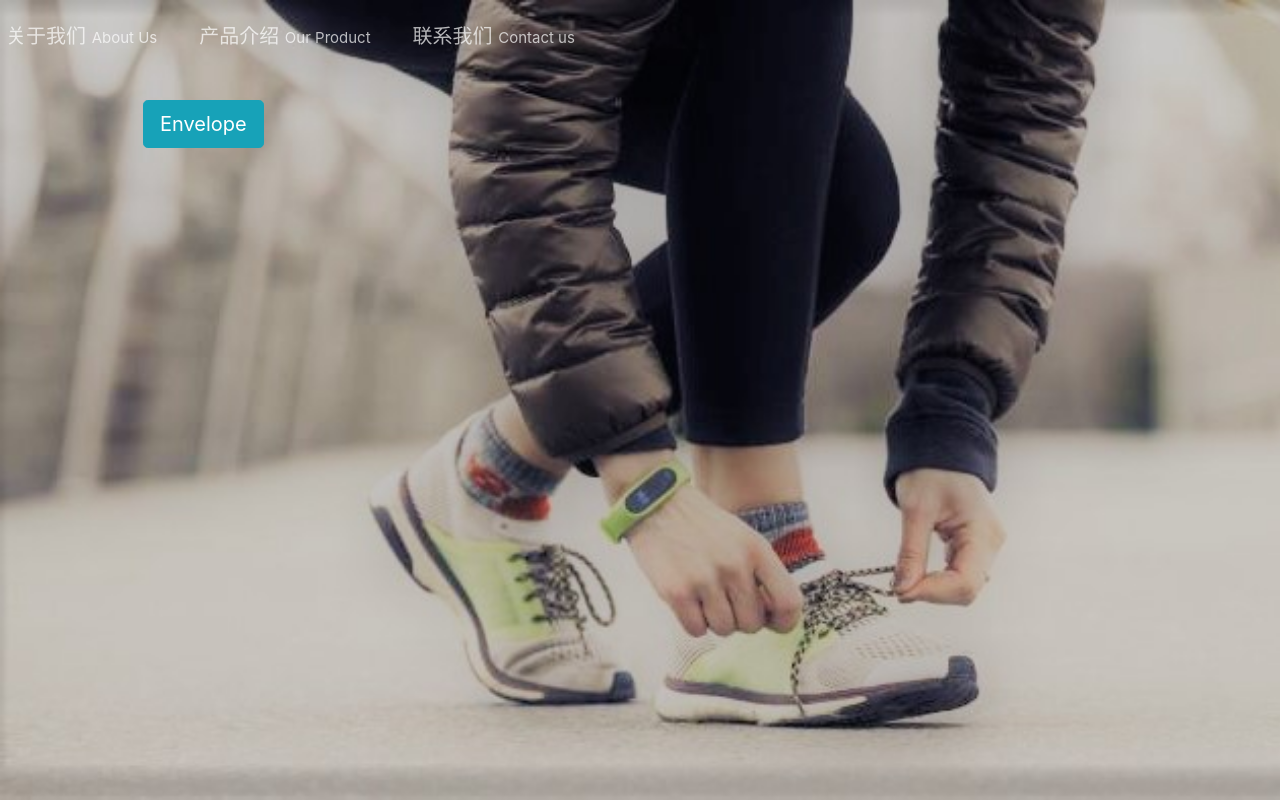
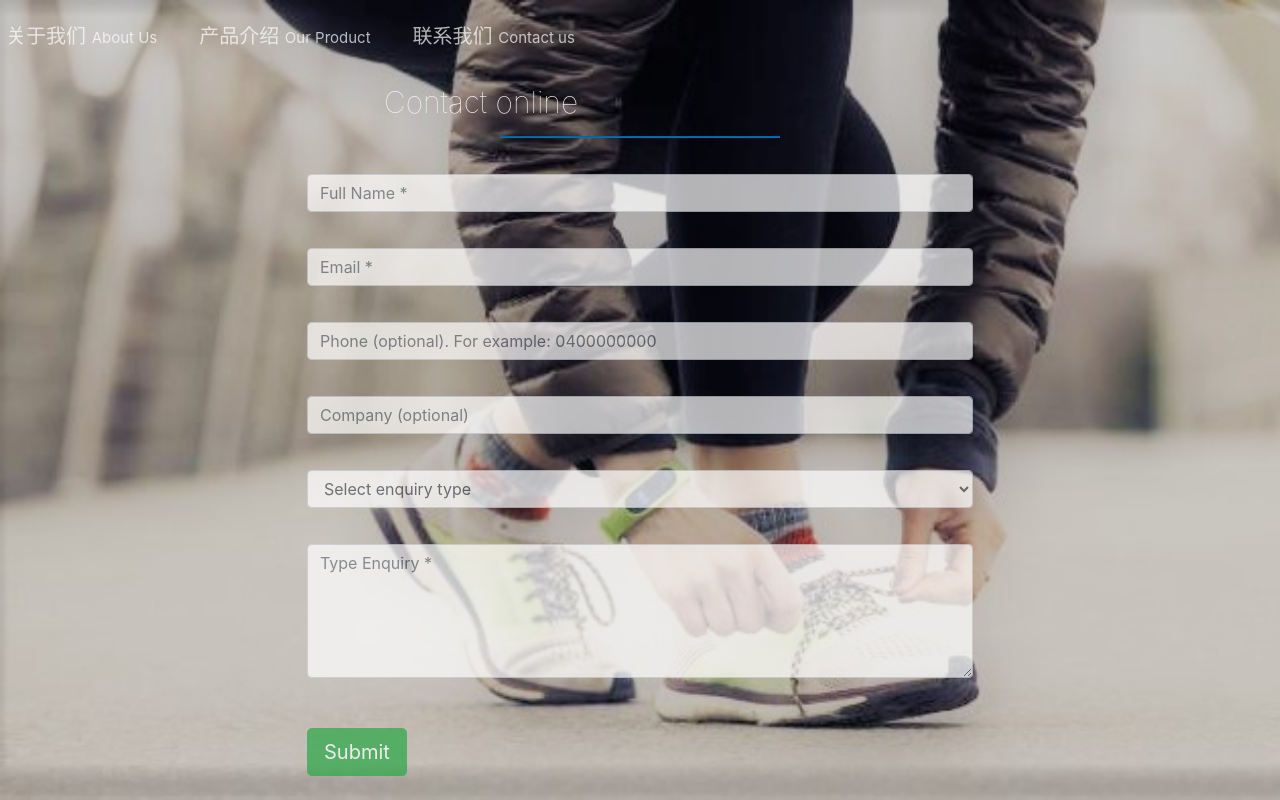
Before and after one commit to xuanxuanhaha/zhongxuananran, an Angular app: page /contact in a window 1280 px wide. Shown: the top 800 px of the page. Built offline with nearby package versions, Linux system fonts and the light colour scheme.

Commit message:
finish contact page

```diff
--- a/src/app/contact/contact.component.css
+++ b/src/app/contact/contact.component.css
@@ -5,3 +5,142 @@
 .navbarbutton{
   color: white;background: transparent;border: 1px solid transparent;font-size: 20px;padding: 20px;
 }
+
+
+
+.bigform{
+  margin-left: 0%;
+  margin-right: 0%;
+  background-color: white;
+  text-align: center;
+}
+.email{
+  background-color: rgb(230,235,250);
+  border-radius: 5px;
+  width: 46%;
+  margin-left: 3%;
+  margin-top: 25px;
+  height: 250px;
+}
+.abcde{
+  margin-top: 15px;
+}
+.abcde a{
+  color: #0072b8;
+}
+
+.abcde a:hover{
+  color: #4b667d;
+  text-decoration: none;
+}
+.phone{
+  background-color: rgb(230,235,250);
+  border-radius: 5px;
+  margin-left: 2%;
+  width: 46%;
+  margin-top: 25px;
+  height: 250px;
+}
+.ContactHours{
+  background-color: rgb(230,235,250);
+  border-radius: 5px;
+  width: 46%;
+  margin-left: 3%;
+  margin-top: 25px;
+  height: 250px;
+}
+.Postal{
+  background-color: rgb(230,235,250);
+  border-radius: 5px;
+  margin-left: 2%;
+  width: 46%;
+  margin-top: 25px;
+  height: 250px;
+}
+.bigform_footer{
+  width: 100%;
+  position: absolute;
+  font-weight: 600;
+}
+h1{
+  padding-top: 10px;
+  font-weight: lighter;
+  font-size: 30px;
+}
+h4 {
+  padding: 0 10px 0 10px;
+  margin: 0 10px 0 10px ;
+  font-weight: lighter;
+  font-size: 20px;
+  color: #0072b8;
+}
+h3 {
+  padding: 0 10px 0 10px;
+  margin: 0 10px 0 10px ;
+  font-weight: lighter;
+  font-size: 20px;
+}
+p {
+  padding: 0 10px 0 10px;
+  margin: 0 10px 0 10px ;
+  font-weight: lighter;
+  font-size: 20px;
+}
+.alert{
+  padding: 0 0 0 0;
+  margin: 0 0 0 0;
+  color: red;
+  text-align: left;
+}
+.userinputForm{
+  background-color: white;
+  width: 60%;
+  margin: auto;
+}
+.form-group{
+  padding-top: 20px;
+  font-size: 20px;
+}
+.submitbtn{
+  margin-top: 30px;
+  background-color: rgb(240,240,240);
+  padding-bottom: 20px;
+}
+@media(max-width: 1100px)  {
+  .userinputForm{
+    background-color: white;
+    width: 90%;
+    margin-left: 5%;
+    margin-right: 5%;
+  }
+  .email{
+    width: 90%;
+    margin-left: 5%;
+    margin-right: 5%;
+  }
+  .phone{
+    width: 90%;
+    margin-left: 5%;
+    margin-right: 5%;
+  }
+  .ContactHours{
+    width: 90%;
+    margin-left: 5%;
+    margin-right: 5%;
+  }
+  .Postal {
+    width: 90%;
+    margin-left: 5%;
+    margin-right: 5%;
+  }
+  .bigform{
+    margin-left: 4%;
+    margin-right: 4%;
+  }
+}
+.confirmbutton{
+  width:50%; height:60px; background-color:#2483C7;font-weight: bold; border:1px solid #2483C7; font-size: large;  color: white;border-radius: 2px;
+}
+.confirmbutton:hover{
+  width:50%; height:60px; background-color:white; border: 1px solid #2483C7;; font-size: medium;  color:#2483C7;border-radius: 2px;
+}
--- a/src/app/contact/contact.component.html
+++ b/src/app/contact/contact.component.html
@@ -22,24 +22,112 @@
     </div>
   </div>
 
-  <div class="row" style="position: relative;top: 100px; text-align: center">
-    <div class="col-md-4">
-      <a href="#" class="btn btn-info btn-lg">
-        <span class="glyphicon glyphicon-envelope"></span> Envelope
-      </a>
-    </div>
+<!--  <div class="row" style="position: relative;top: 100px; text-align: center">-->
+<!--    <div class="col-md-4">-->
+<!--      <a href="#" class="btn btn-info btn-lg">-->
+<!--        <span class="glyphicon glyphicon-envelope"></span> Envelope-->
+<!--      </a>-->
+<!--    </div>-->
 
-    <div class="col-md-4">
+<!--    <div class="col-md-4">-->
 
-    </div>
+<!--    </div>-->
 
-    <div class="col-md-4">
+<!--    <div class="col-md-4">-->
 
-    </div>
+<!--    </div>-->
 
-  </div>
+<!--  </div>-->
 
 
 
 
 </div>
+
+
+
+<div>
+  <br>
+  <h1 style="margin-left: 30%;color: whitesmoke;margin-top: 50px">Contact online</h1>
+  <hr  style="height:1px;color:#0072b8; background-color:#0072b8; margin-left: 500px; margin-right:500px" >
+  <div class="container" style=" background:transparent;">
+    <div class="userinputForm" style="background:transparent;opacity: 70%">
+      <form #frm="ngForm" (ngSubmit)="addUser(frm)" (click)="call()" id="myForm" style="background:transparent">
+        <div class="form-group">
+          <input type="text" name="name" class="form-control" ngModel #nameUser="ngModel" placeholder="Full Name *"
+                 required pattern="[a-zA-Z][a-zA-Z ]+" id="usersName"
+          >
+        </div>
+
+        <div class="form-group">
+          <input type="text" name="email" class="form-control" ngModel #emailContact="ngModel" placeholder="Email *"
+                 required pattern="^\w+([\.-]?\w+)*@\w+([\.-]?\w+)*(\.\w{2,3})+$" id="usersEmail"
+          >
+        </div>
+
+
+        <div class="form-group">
+          <input type="text" name="contact" class="form-control" ngModel #nameContact="ngModel" placeholder="Phone (optional). For example: 0400000000"
+                 maxlength="10" minlength="10" pattern="[0-9]*" id="usersPhone"
+          >
+        </div>
+        <div *ngIf="nameContact?.touched" class="alert ">
+          <div [hidden]="!nameContact.hasError('minlength')">
+            Contact Invalid!
+          </div>
+        </div>
+
+        <div class="form-group">
+          <input type="text" name="company" class="form-control" ngModel #companyContact="ngModel" placeholder="Company (optional)" id="usersCompany">
+        </div>
+
+        <div class="form-group">
+          <select class="form-control" id="Select1" name="enquiry_type" required ngModel #typeContact="ngModel">
+            <option value="" hidden selected>Select enquiry type</option>
+            <option value="General enquiry"> General enquiry</option>
+            <option value="Business enquiry">Business enquiry</option>
+            <option value="Police Check enquiry">Police Check enquiry</option>
+            <!--
+            <option value="Bankruptcy Check enquiry">Bankruptcy Check enquiry</option>
+            <option value="VEVO Check enquiry">VEVO Check enquiry</option>
+            -->
+            <option value="Feedback">Feedback</option>
+          </select>
+        </div>
+
+
+        <div class="form-group">
+              <textarea rows="5" type="text" name="enquiry" class="form-control" ngModel #enquiry="ngModel" placeholder="Type Enquiry *"
+                        required minlength="2" id="usersEnquiry"
+              ></textarea>
+        </div>
+
+        <span style="font-size:14px;">
+              <div class="g-recaptcha" data-sitekey="6Leoe7AUAAAAAIaXWfVUh17H7cS1pM_FIj8SS-NF">
+              </div>
+            </span>
+
+        <div class="form-group submitbtn" style="background: transparent">
+          <button type="submit" name="button" class="btn btn-lg btn-success ">Submit</button>
+        </div>
+
+      </form>
+<!--      <div  style="background-color:#68b545; border-radius: 5px; margin: auto; margin-top: 10px;  width: 100%; height: 100%; text-align: center; font-size: 1.2em; color: white;">-->
+
+<!--        <br>-->
+<!--        <br>-->
+<!--      </div>-->
+      <br>
+      <div style="width:100%">
+        <button  (click)="goHome()"  class="btn confirmbutton" > Back to Home page</button>
+      </div>
+      <br>
+      <br>
+      <div style="width:100%">
+        <button (click)="addAnother()"  class="btn confirmbutton" > + Add Another Enquiry</button>
+      </div>
+      <br>
+      <br>
+    </div>
+  </div>
+</div>
--- a/src/app/contact/contact.component.ts
+++ b/src/app/contact/contact.component.ts
@@ -12,4 +12,8 @@ export class ContactComponent implements OnInit {
   ngOnInit() {
   }
 
+
+  addUser(){
+
+  }
 }
```
Also changed, not shown: src/app/app.module.ts (+7 -5 lines).
